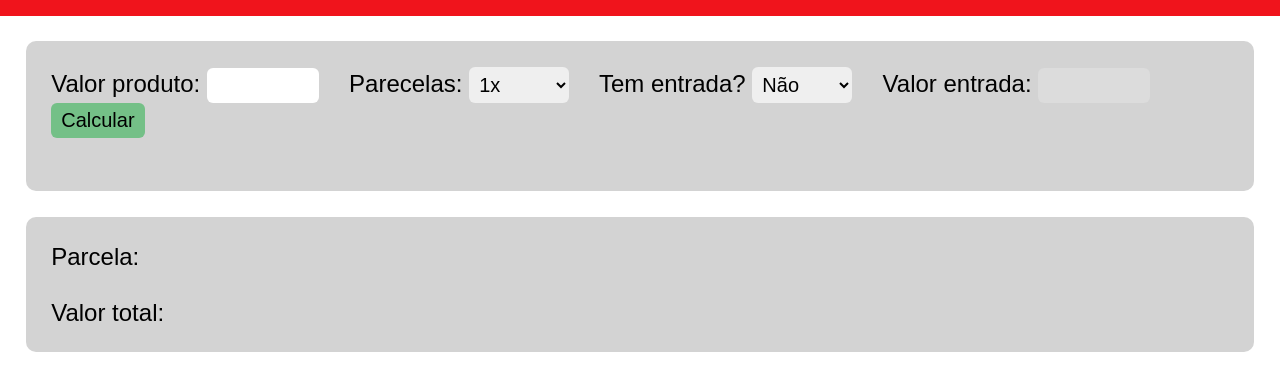
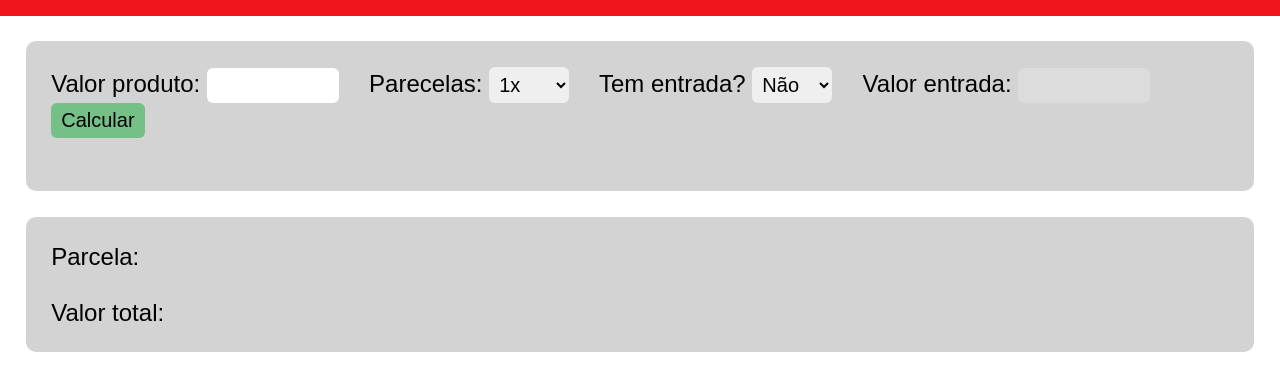
Before and after one commit to RafaAngelin/crediario, a plain HTML site: page index.html in a window 1280 px wide. Shown: the part 76-466 px from the top of the page. Drawn offline with Linux system fonts and the light colour scheme.

Commit message:
Add files via upload

```diff
--- a/style.css
+++ b/style.css
@@ -20,9 +20,17 @@ header{
     border-radius: 10px;
 }
 
-input,
+input{
+    width: 120px;
+    margin-right: 2%;
+    padding: 6px 6px;
+    border-radius: 6px;
+    border: 0;
+    font-size: 20px;
+}
+
 select{
-    width: 100px;
+    width: 80px;
     margin-right: 2%;
     padding: 6px 6px;
     border-radius: 6px;
```
